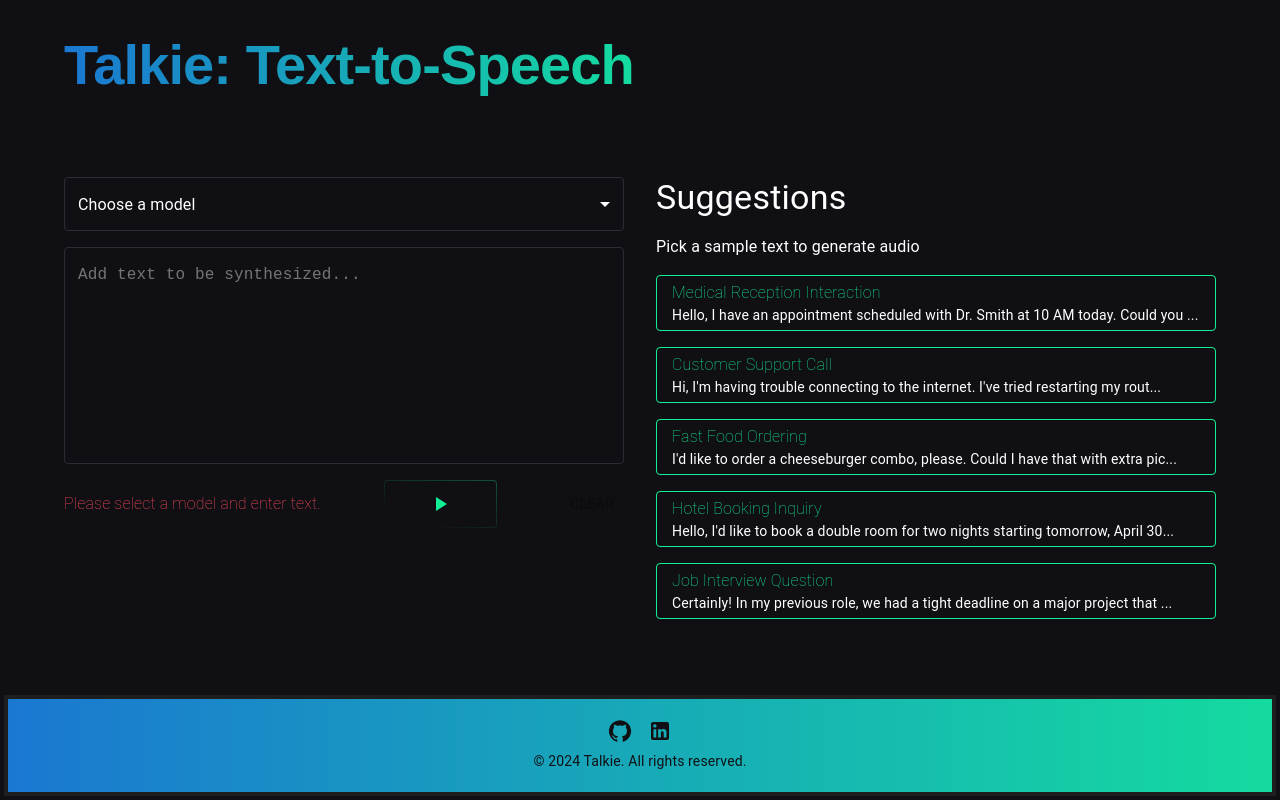
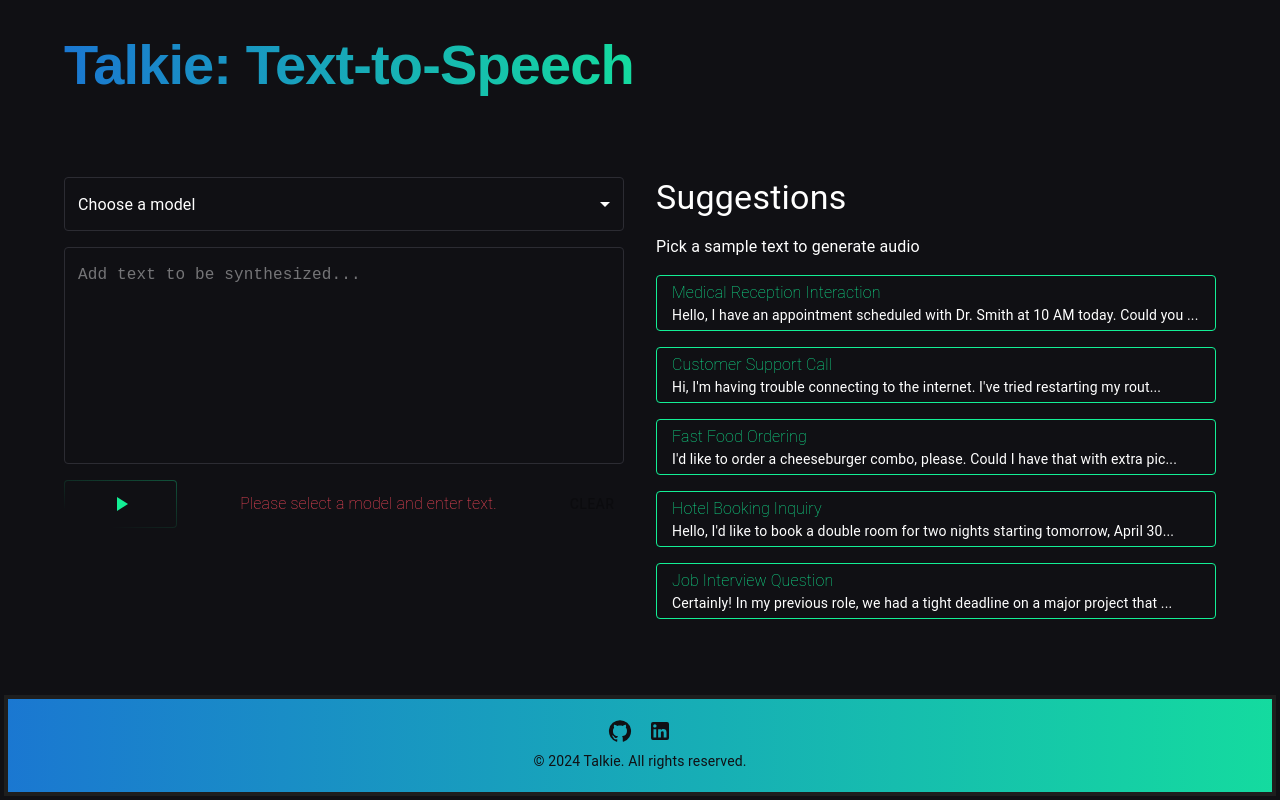
Before and after one commit to itancio/tts-nextjs-mui, a Next.js app: page / in a window 1280 px wide. Both pictures are taken after a click on the button 120 px from the left and 504 px from the top of the page. Built offline with nearby package versions, Linux system fonts and the light colour scheme.

Commit message:
fix error message display

```diff
--- a/app/page.js
+++ b/app/page.js
@@ -195,13 +195,18 @@ export default function Home() {
   }
 
   useEffect(() => {
+    // Clear error message
+    if (model && text) {
+      setErrorMessage('')
+    }
+
     return () => {
       if (audioRef.current) {
         audioRef.current.removeEventListener('ended', handleAudioEnded);
         audioRef.current.pause();
       }
     };
-  }, []);
+  }, [model, text]);
 
   return (
     <>
@@ -340,7 +345,7 @@ export default function Home() {
                 }}
               />
 
-              {/* Button and Error Message */}
+              {/* Buttons section */}
               <Box
                 className="button-container"
                 sx={{
@@ -349,14 +354,7 @@ export default function Home() {
                   alignItems: 'center',
                 }}
               >
-                {errorMessage && (
-                  <Typography
-                    id="error-message"
-                    sx={{ color: 'rgb(255, 74, 93)', fontWeight: 100 }}
-                  >
-                    {errorMessage}
-                  </Typography>
-                )}
+                {/* Play button */}
                 <Button
                   variant="outlined"
                   id="play-button"
@@ -382,6 +380,18 @@ export default function Home() {
                 >
                   {getButtonIcon()}
                 </Button>
+
+                {/* Display error message */}
+                {errorMessage && (
+                  <Typography
+                    id="error-message"
+                    sx={{ color: 'rgb(255, 74, 93)', fontWeight: 100 }}
+                  >
+                    {errorMessage}
+                  </Typography>
+                )}
+
+                {/* Clear button */}
                 <Button
                   disabled={!text}
                   onClick={clearText}
```
